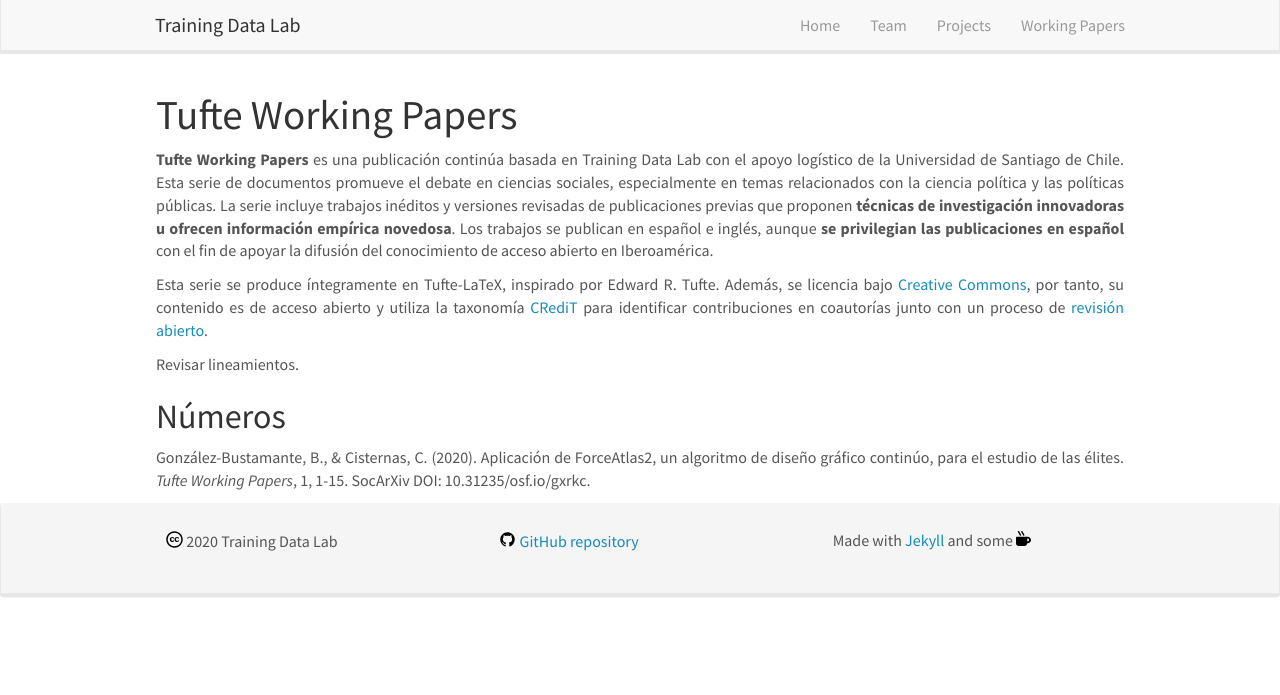
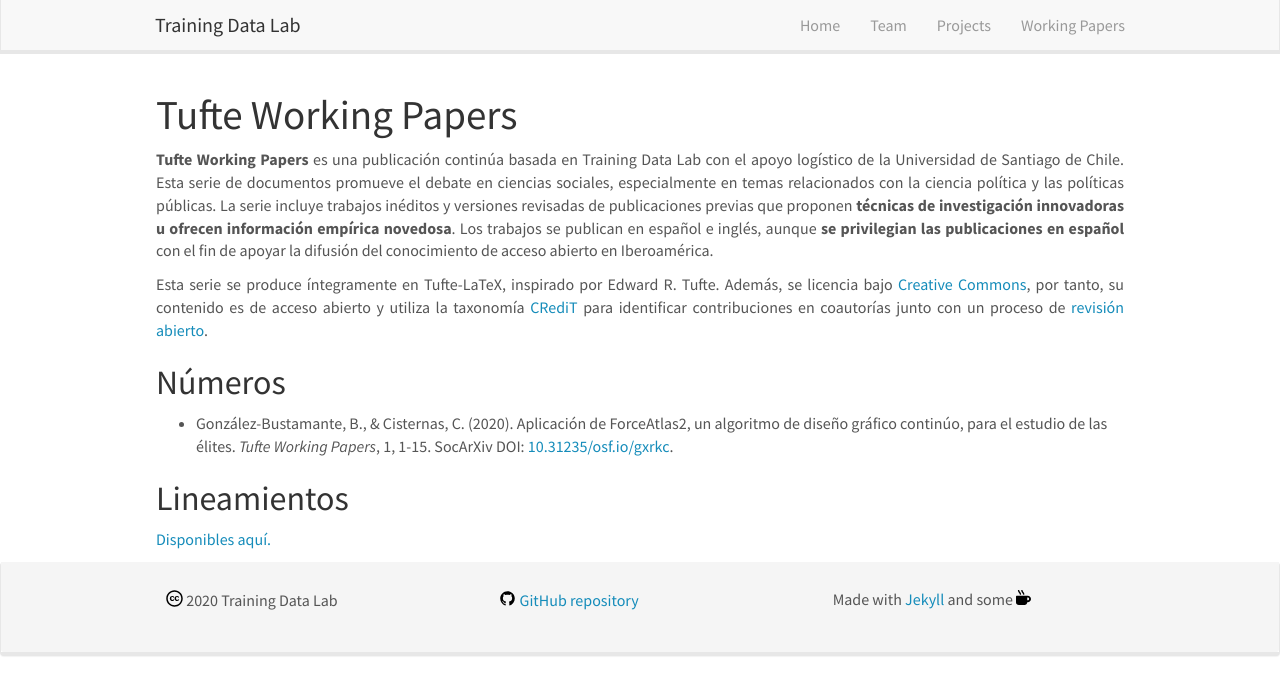
Before and after one commit to training-datalab/old-training-datalab.com, a Jekyll site: the page built from _pages/tufte-working-papers.md, in a window 1280 px wide. Shown: the top 695 px of the page. Built offline with Jekyll 4.4.1, drawn with Linux system fonts in a browser that asks for light colours; nearby versions of some CDN libraries.

Commit message:
Update tufte-working-papers.md

```diff
--- a/_pages/tufte-working-papers.md
+++ b/_pages/tufte-working-papers.md
@@ -10,10 +10,14 @@
 
 <p align=" justify"><b>Tufte Working Papers</b> es una publicación continúa basada en Training Data Lab con el apoyo logístico de la Universidad de Santiago de Chile. Esta serie de documentos promueve el debate en ciencias sociales, especialmente en temas relacionados con la ciencia política y las políticas públicas. La serie incluye trabajos inéditos y versiones revisadas de publicaciones previas que proponen <strong>técnicas de investigación innovadoras u ofrecen información empírica novedosa</strong>. Los trabajos se publican en español e inglés, aunque <strong>se privilegian las publicaciones en español</strong> con el fin de apoyar la difusión del conocimiento de acceso abierto en Iberoamérica.</p>
 
-<p align=" justify">Esta serie se produce íntegramente en Tufte-LaTeX, inspirado por Edward R. Tufte. Además, se licencia bajo <a href="https://github.com/Tufte-Papers/tuftepapers.com/blob/master/LICENSE.txt" target="_blank">Creative Commons</a>, por tanto, su contenido es de acceso abierto y utiliza la taxonomía <a href="https://bgonzalezbustamante.github.io/CRediT/" target="_blank">CRediT</a> para identificar contribuciones en coautorías junto con un proceso de <a href="/open-review">revisión abierto</a>.</p>
-
-Revisar lineamientos.
+<p align=" justify">Esta serie se produce íntegramente en Tufte-LaTeX, inspirado por Edward R. Tufte. Además, se licencia bajo <a href="https://github.com/Tufte-Papers/tuftepapers.com/blob/master/LICENSE.txt" target="_blank">Creative Commons</a>, por tanto, su contenido es de acceso abierto y utiliza la taxonomía <a href="https://bgonzalezbustamante.github.io/CRediT/" target="_blank">CRediT</a> para identificar contribuciones en coautorías junto con un proceso de <a href="/open-review/">revisión abierto</a>.</p>
 
 ## Números
 
-<p align=" justify">González-Bustamante, B., & Cisternas, C. (2020). Aplicación de ForceAtlas2, un algoritmo de diseño gráfico continúo, para el estudio de las élites. <em>Tufte Working Papers</em>, 1, 1-15. SocArXiv DOI: 10.31235/osf.io/gxrkc.</p>
+<ul>
+<li>González-Bustamante, B., & Cisternas, C. (2020). Aplicación de ForceAtlas2, un algoritmo de diseño gráfico continúo, para el estudio de las élites. <em>Tufte Working Papers</em>, 1, 1-15. SocArXiv DOI: <a href="https://doi.org/10.31235/osf.io/gxrkc" target="_blank">10.31235/osf.io/gxrkc</a>.</li>
+</ul>
+
+## Lineamientos
+
+<p align=" justify"><a href="/guidelines/">Disponibles aquí.</a></p>
```
